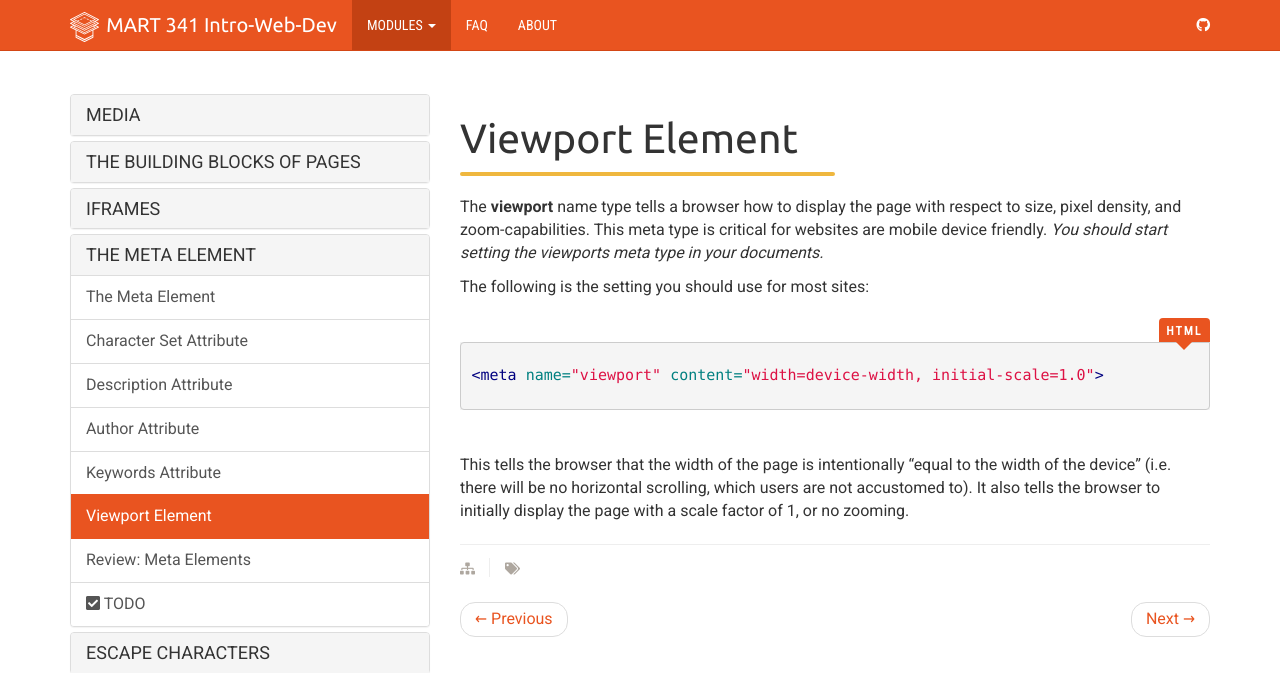
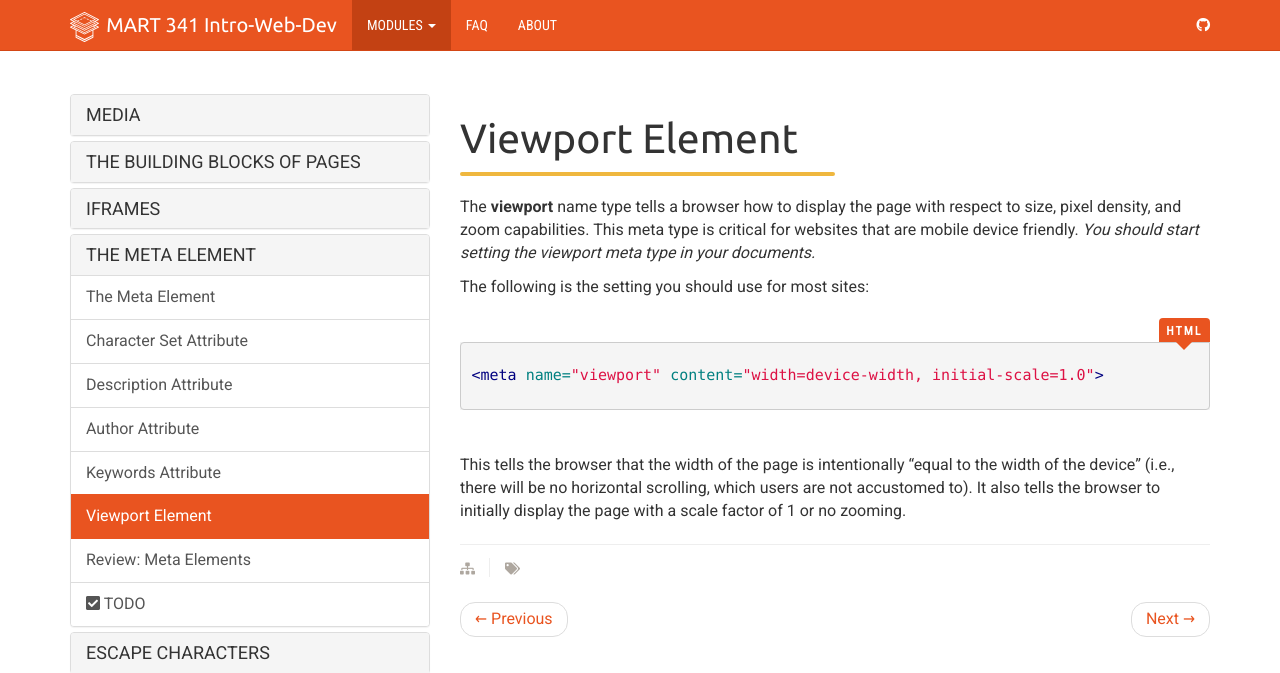
Before and after one commit to Montana-Media-Arts/webDesignFall2024, a Jekyll site: the page built from _docs/topic-07/03-meta/page-06.md, in a window 1280 px wide and 949 px high. Shown: the top 673 px of the window. Built offline with Jekyll 4.4.1, drawn with Linux system fonts in a browser that asks for light colours; nearby versions of some CDN libraries.

Commit message:
Update page-06.md

````diff
--- a/_docs/topic-07/03-meta/page-06.md
+++ b/_docs/topic-07/03-meta/page-06.md
@@ -6,7 +6,7 @@ permalink: /topic-07/meta-viewport/
 
 <div class="divider-heading"></div>
 
-The **viewport** name type tells a browser how to display the page with respect to size, pixel density, and zoom-capabilities. This meta type is critical for websites are mobile device friendly. _You should start setting the viewports meta type in your documents._
+The **viewport** name type tells a browser how to display the page with respect to size, pixel density, and zoom capabilities. This meta type is critical for websites that are mobile device friendly. _You should start setting the viewport meta type in your documents._
 
 The following is the setting you should use for most sites:
 
@@ -17,4 +17,4 @@ The following is the setting you should use for most sites:
 <meta name="viewport" content="width=device-width, initial-scale=1.0">
 ```
 
-This tells the browser that the width of the page is intentionally “equal to the width of the device” (i.e. there will be no horizontal scrolling, which users are not accustomed to). It also tells the browser to initially display the page with a scale factor of 1, or no zooming.
+This tells the browser that the width of the page is intentionally “equal to the width of the device” (i.e., there will be no horizontal scrolling, which users are not accustomed to). It also tells the browser to initially display the page with a scale factor of 1 or no zooming.
````
